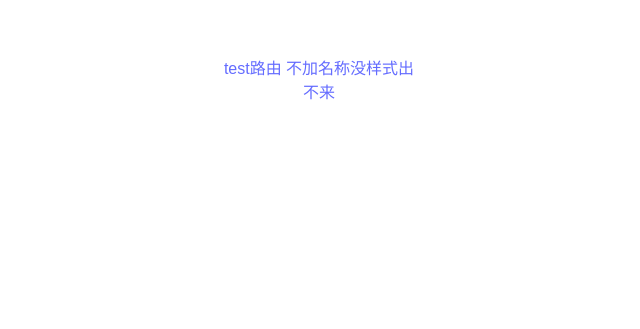
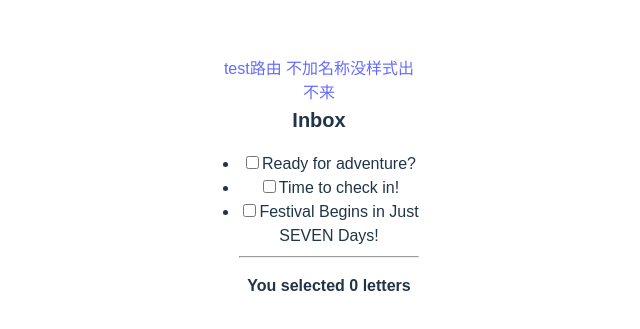
Before and after one commit to EthanShen10086/react-learning, a React (Vite) app: page /checkbox-group in a window 1280 px wide. Before the commit this address had no page. Shown: the part 243-572 px from the top of the page, without its empty margins (321-961 px from the left). Built offline with nearby package versions, Linux system fonts and the light colour scheme.

Commit message:
feat: checkbox group example; feat: add spread operator right usage comment

```diff
--- a/src/App.jsx
+++ b/src/App.jsx
@@ -15,6 +15,7 @@ import Form from './components/form/BaseForm';
 import TravelPlan from './components/flat-nested-array/FlatNestedArray';
 import TravelPlan2 from './components/flat-nested-array/TravelPlan';
 import MailClient from './components/mail-client/MailClient';
+import CheckboxGroup from './components/checkbox-group/CheckboxGroup';
 import { BrowserRouter, Link, Route, Routes } from 'react-router-dom';
 
 function App() {
@@ -45,6 +46,7 @@ function App() {
 						{/* <Route path="/flat-nested-array" Component={TravelPlan}></Route> */}
 						<Route path="/travel-plan" Component={TravelPlan2}></Route>
 						<Route path="/highlight-letter" Component={MailClient}></Route>
+						<Route path="/checkbox-group" Component={CheckboxGroup}></Route>
 					</Routes>
 				</BrowserRouter>
 			</section>
--- /dev/null
+++ b/src/components/checkbox-group/CheckboxGroup.jsx
@@ -0,0 +1,54 @@
+import { useState } from 'react';
+import { letters } from './data.js';
+import Letter from './Letter.jsx';
+
+export default function CheckboxGroup() {
+	// const [selectedId, setSelectedId] = useState(null);
+	const [selectedIdList, setSelectedIdList] = useState([]);
+
+	// TODO: 支持多选
+	// const selectedCount = 1;
+	const selectedCount = selectedIdList.length;
+
+	function handleToggle(toggledId) {
+		// TODO: 支持多选
+		// setSelectedId(toggledId);
+		if (selectedIdList.includes(toggledId)) {
+			// const [first, ...rest] = array 是一种常见的解构方式，用来从数组中提取第一个元素 (first) 和剩余元素 (rest)。
+			// 所以永远都会取第一个元素 这会导致bug
+			// const [toggledId, ...rest] = selectedIdList;
+			// console.log(toggledId, rest, '== handleToggle pop', selectedIdList);
+			// setSelectedIdList([...rest]);
+			const result = selectedIdList.filter((item) => item !== toggledId);
+			console.log(selectedIdList, toggledId, result);
+			setSelectedIdList(result);
+		} else {
+			console.log(toggledId, '== push');
+			setSelectedIdList([...selectedIdList, toggledId]);
+		}
+	}
+
+	return (
+		<>
+			<h2>Inbox</h2>
+			<ul>
+				{letters.map((letter) => (
+					<Letter
+						key={letter.id}
+						letter={letter}
+						isSelected={
+							// TODO: 支持多选
+							// letter.id === selectedId
+							selectedIdList.includes(letter.id)
+						}
+						onToggle={handleToggle}
+					/>
+				))}
+				<hr />
+				<p>
+					<b>You selected {selectedCount} letters</b>
+				</p>
+			</ul>
+		</>
+	);
+}
--- /dev/null
+++ b/src/components/checkbox-group/Letter.jsx
@@ -0,0 +1,17 @@
+export default function Letter({ letter, onToggle, isSelected }) {
+	return (
+		<li className={isSelected ? 'selected' : ''}>
+			<label>
+				<input
+					type="checkbox"
+					checked={isSelected}
+					onChange={() => {
+						console.log(letter.id, letter);
+						onToggle(letter.id);
+					}}
+				/>
+				{letter.subject}
+			</label>
+		</li>
+	);
+}
--- /dev/null
+++ b/src/components/checkbox-group/data.js
@@ -0,0 +1,17 @@
+export const letters = [
+	{
+		id: 0,
+		subject: 'Ready for adventure?',
+		isStarred: true,
+	},
+	{
+		id: 1,
+		subject: 'Time to check in!',
+		isStarred: false,
+	},
+	{
+		id: 2,
+		subject: 'Festival Begins in Just SEVEN Days!',
+		isStarred: false,
+	},
+];
```
